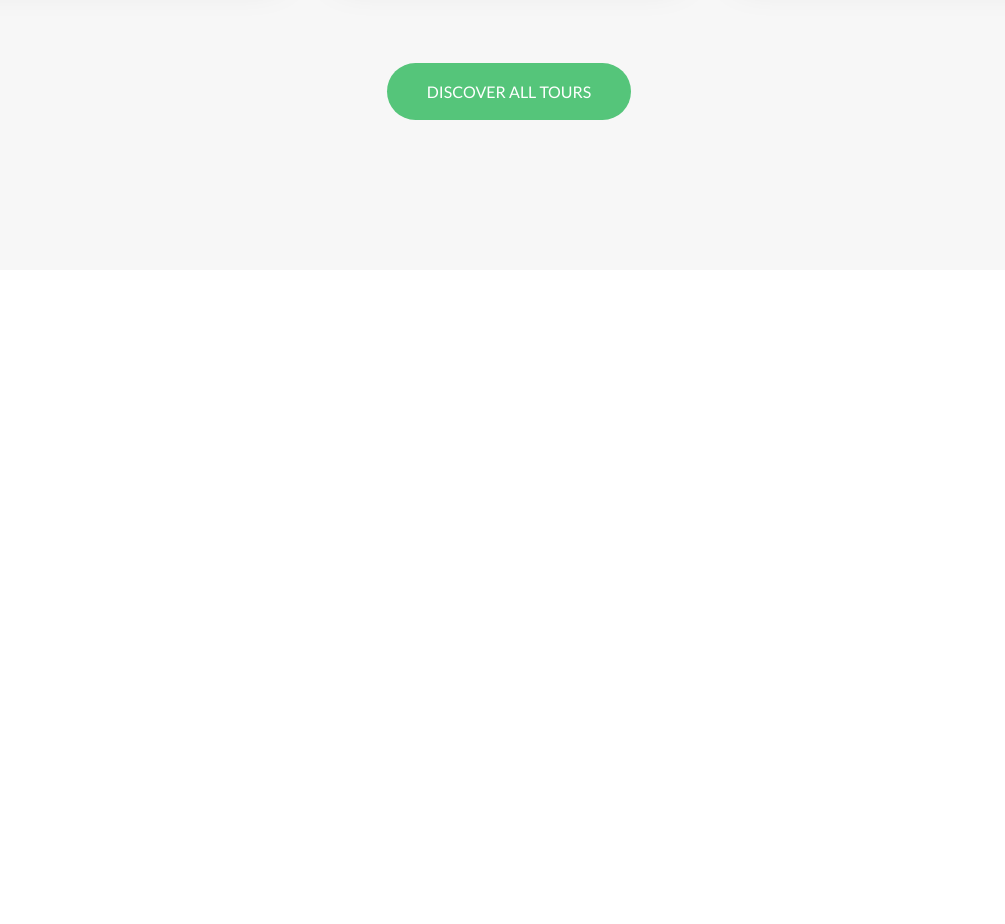
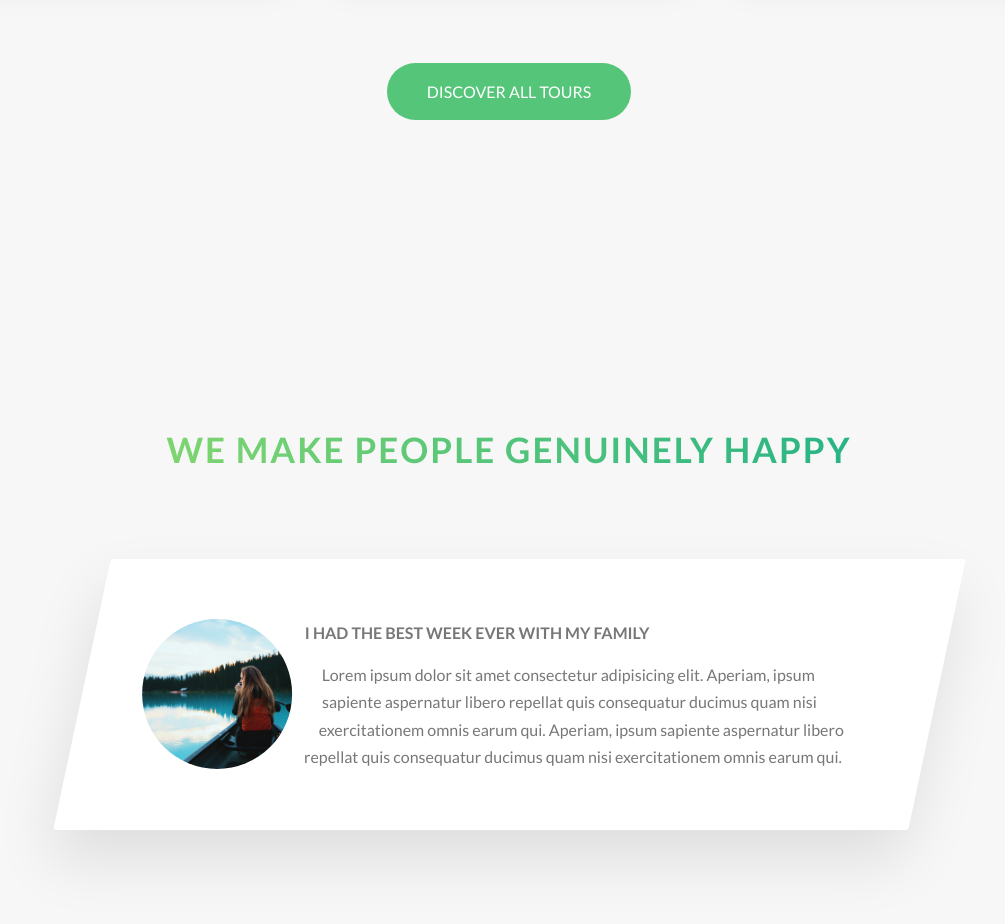
Before and after one commit to danielurb/Natours, a website: page index.html in a window 1280 px wide. Shown: the part 3032-3956 px from the top of the page, without its empty margins (131-1136 px from the left). Before the commit the page ends 3332 px from the top, so only its background shows below. Drawn offline with Linux system fonts and the light colour scheme.

Commit message:
Building the Stories Section part 1

```diff
--- a/index.html
+++ b/index.html
@@ -241,6 +241,29 @@
           <a href="#" class="btn btn--green">Discover all tours</a>
         </div>
       </section>
+
+      <section class="section-stories">
+        <div class="u-center-text u-margin-bottom-big">
+          <h2 class="heading-secondary">
+            We make people genuinely happy
+          </h2>
+        </div>
+
+        <div class="row">
+          <div class="story">
+            <figure class="story__shape">
+              <img src="img/nat-8.jpg" alt="Person on a tour" class="story__img">
+              <figcaption class="story__caption">Mary Smith</figcaption>
+            </figure>
+            <div class="story__text">
+              <h3 class="heading-tertiary u-margin-bottom-small">I had the best week ever with my family</h3>
+              <p>
+                Lorem ipsum dolor sit amet consectetur adipisicing elit. Aperiam, ipsum sapiente aspernatur libero repellat quis consequatur ducimus quam nisi exercitationem omnis earum qui. Aperiam, ipsum sapiente aspernatur libero repellat quis consequatur ducimus quam nisi exercitationem omnis earum qui.
+              </p>
+            </div>
+          </div>
+        </div>
+      </section>
     </main>
 
     <!-- <section class="grid-test">
--- /dev/null
+++ b/sass/components/_story.scss
@@ -0,0 +1,30 @@
+.story {
+  width: 75%;
+  margin: 0 auto;
+  box-shadow: 0 3rem 6rem rgba($color-black, .1);
+  background-color: $color-white;
+  border-radius: 3px;
+  padding: 6rem;
+  padding-left: 9rem;
+  font-size: $default-font-size;
+  transform: skewX(-12deg);
+
+  &__shape {
+    width: 15rem;
+    height: 15rem;
+    float: left;
+    -webkit-shape-outside: circle(50% at 50% 50%);
+    shape-outside: circle(50% at 50% 50%);
+    -webkit-clip-path: circle(50% at 50% 50%);
+    clip-path: circle(50% at 50% 50%);
+    transform: translateX(-3rem) skewX(12deg);
+  }
+
+  &__img {
+    height: 100%;
+  }
+
+  &__text {
+    transform: skewX(12deg);
+  }
+}
--- a/sass/main.scss
+++ b/sass/main.scss
@@ -11,6 +11,7 @@
 @import 'components/card';
 @import 'components/composition';
 @import 'components/feature-box';
+@import 'components/story';
 
 @import 'layout/grid';
 @import 'layout/header';
--- a/sass/pages/_home.scss
+++ b/sass/pages/_home.scss
@@ -25,3 +25,8 @@
   padding: 25rem 0 15rem;
   margin-top: -10rem;
 }
+
+.section-stories {
+  background-color: $color-grey-light-1;
+  padding: 15rem 0;
+}
```
Also changed, not shown: css/style.css.
